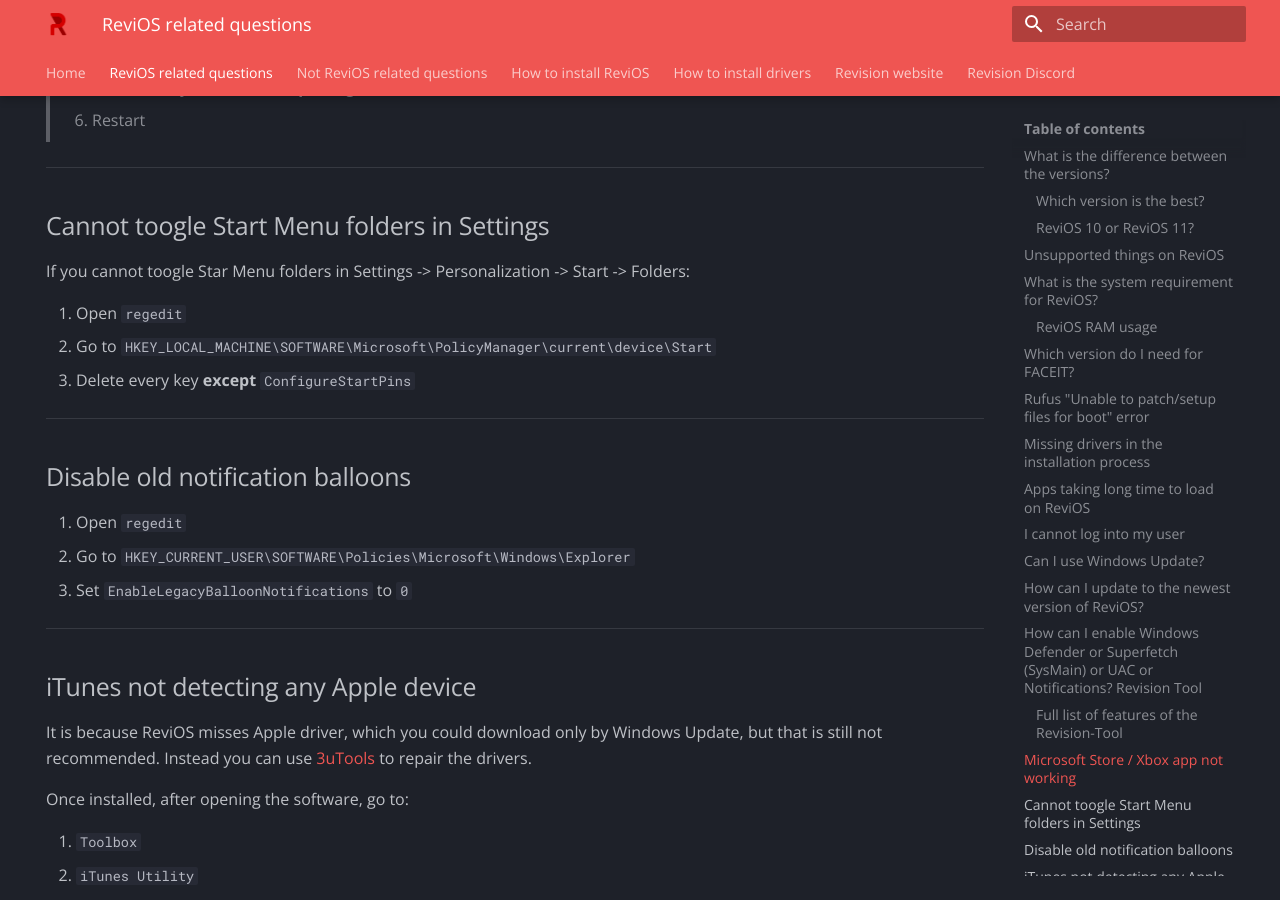
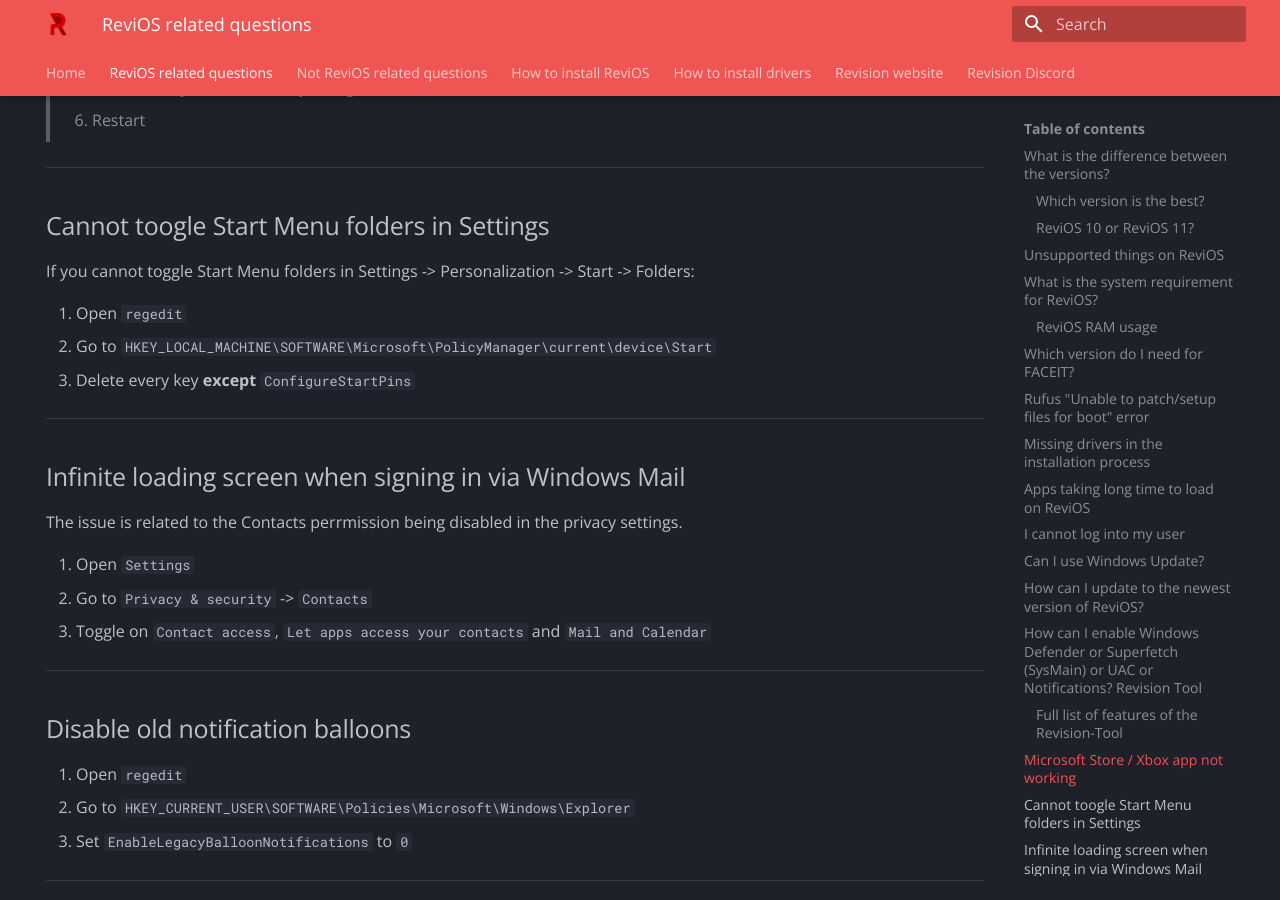
Before and after one commit to dkovacs24/ReviOS_faq, an MkDocs documentation site: the page built from docs/related.md, in a window 1280 px wide and 900 px high, scrolled down 7668 px. Built offline with MkDocs 1.6.1 and Material for MkDocs 9.7.7, drawn with Linux system fonts in a browser that asks for light colours.

Commit message:
Update related.md

```diff
--- a/docs/related.md
+++ b/docs/related.md
@@ -289,11 +289,21 @@
 
 ## Cannot toogle Start Menu folders in Settings
 
-If you cannot toogle Star Menu folders in Settings -> Personalization -> Start -> Folders:
+If you cannot toggle Start Menu folders in Settings -> Personalization -> Start -> Folders:
 
 1. Open `regedit`
 2. Go to `HKEY_LOCAL_MACHINE\SOFTWARE\Microsoft\PolicyManager\current\device\Start`
 3. Delete every key **except** `ConfigureStartPins`
+
+---
+
+## Infinite loading screen when signing in via Windows Mail
+
+The issue is related to the Contacts perrmission being disabled in the privacy settings.
+
+1. Open `Settings`
+2. Go to `Privacy & security` -> `Contacts`
+3. Toggle on `Contact access`, `Let apps access your contacts` and `Mail and Calendar`
 
 ---
 
```
